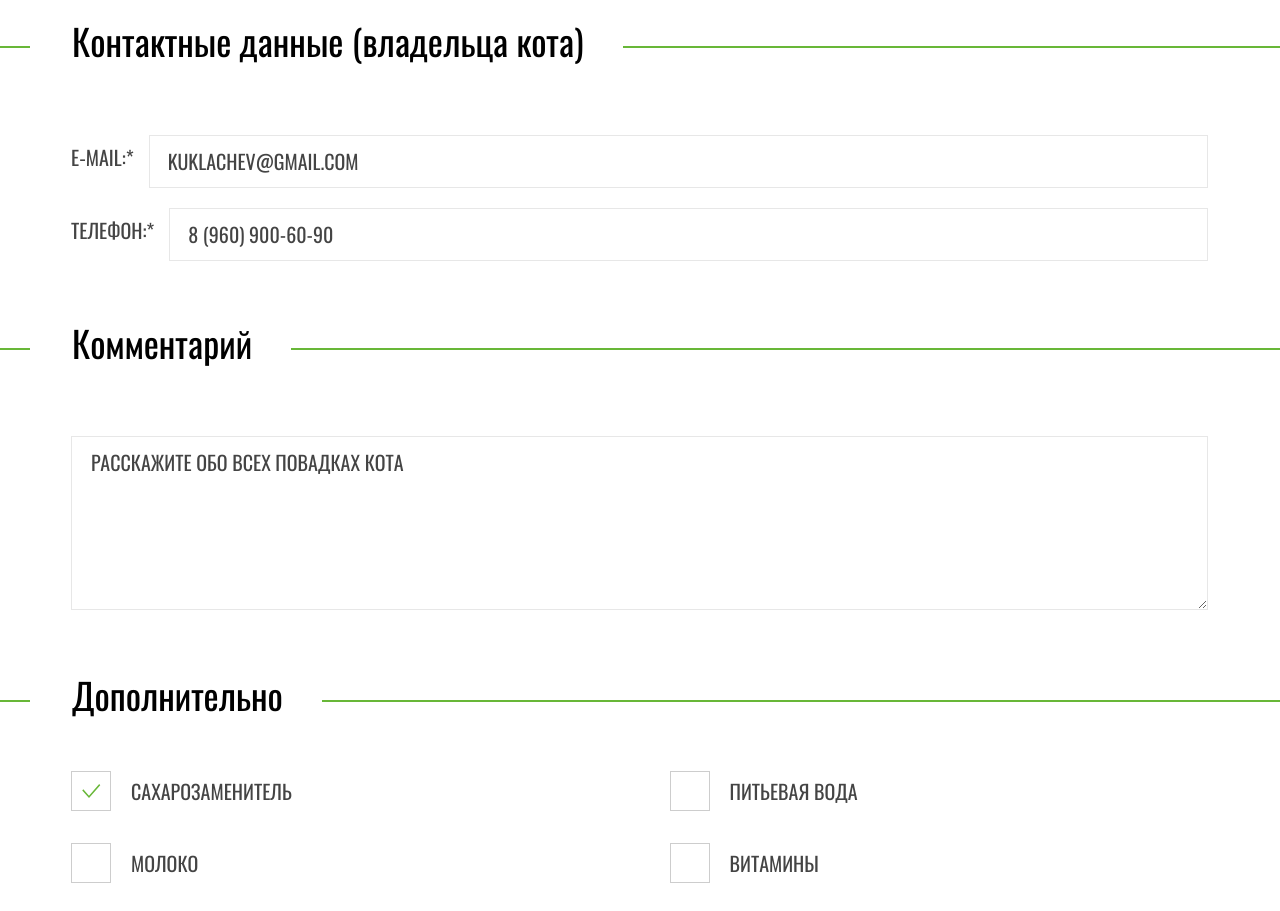
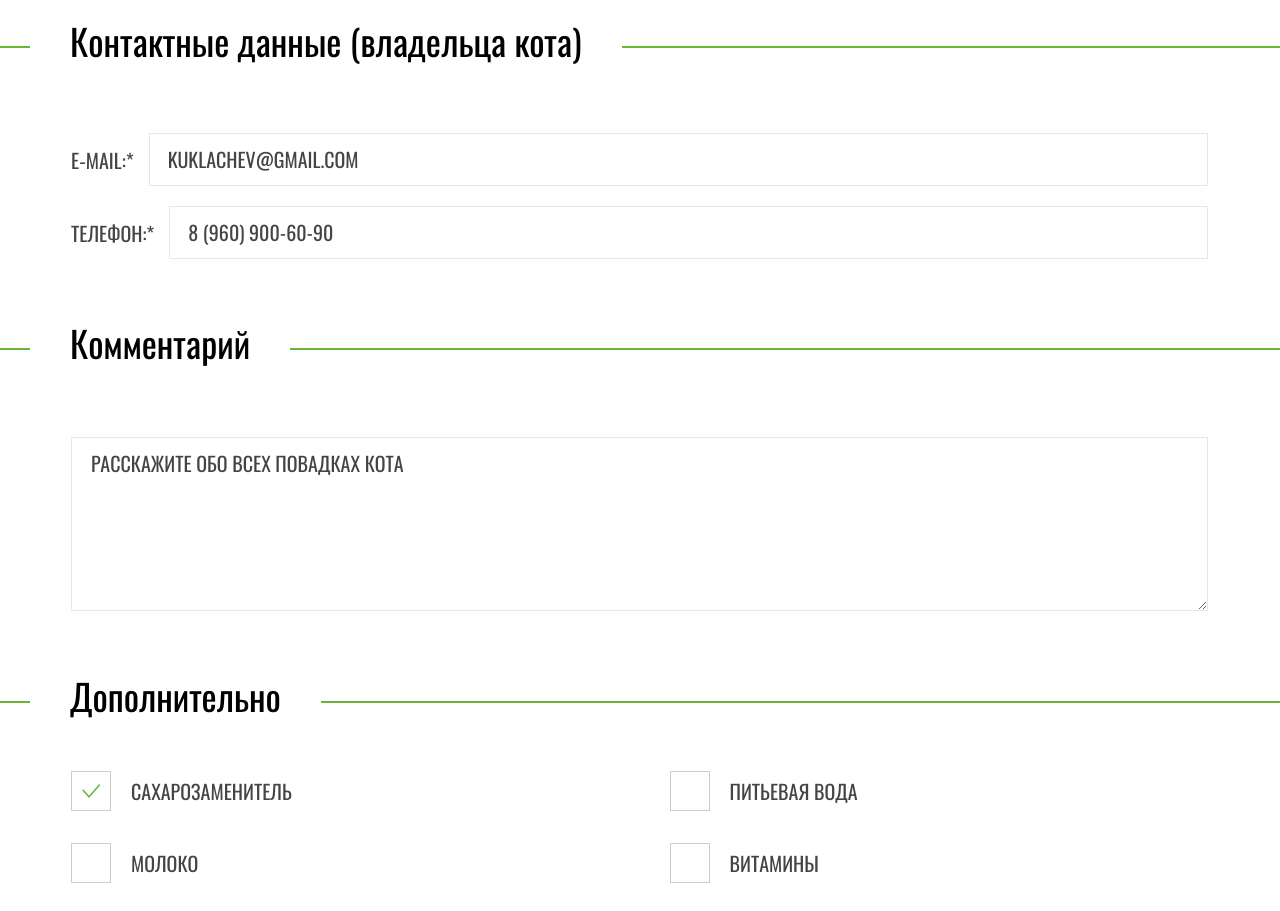
Before and after one commit to DariaKonik/335317-cat-energy-21, a website: page source/form.html in a window 1280 px wide. Shown: the part 900-1811 px from the top of the page. Drawn offline with nearby package versions, Linux system fonts and the light colour scheme; files that its build step writes are made by us from their sources.

Commit message:
fullpages

```diff
--- a/source/form.html
+++ b/source/form.html
@@ -73,7 +73,12 @@
           </ul>
         </fieldset>
         <section class="program-form_section">
-          <h3 class="program-form__title section-title section-title--form-page section-title--contacts container"><span class="section-title__text">Контактные&nbsp;данные (владельца кота)</span></h3>
+          <header class="program-form__title section-title section-title--form-page section-title--contacts">
+            <div class="container">
+              <h3 class="section-title__title">
+                <span class="section-title__text">Контактные&nbsp;данные (владельца кота)</span>
+            </h3>
+          </header>
           <fieldset class="program-form__item program-form-contacts container">
             <ul class="program-form__list">
               <li class="program-form__option">
@@ -98,14 +103,26 @@
           </fieldset>
         </section>
         <section class="program-form__section">
-          <h3 class="program-form__title section-title section-title--form-page container"><span class="section-title__text">Комментарий</span></h3>
+          <header class="program-form__title section-title section-title--form-page">
+            <div class="container">
+              <h3 class="section-title__title">
+                <span class="section-title__text">Комментарий</span>
+              </h3>
+            </div>
+          </header>
           <fieldset class="program-form__item program-form-comment container">
             <label class="visually-hidden" for="comment">Оставьте комментарий</label>
             <textarea class="program-form__input program-form__input--comment" id="comment" name="comment" placeholder="Расскажите обо всех повадках кота"></textarea>
           </fieldset>
         </section>
         <section class="program-form__section">
-          <h3 class="program-form__title section-title section-title--form-page section-title section-title--extra container"><span class="section-title__text">Дополнительно</span></h3>
+          <header class="program-form__title section-title section-title--form-page section-title section-title--extra">
+            <div class="container">
+              <h3 class="section-title__title">
+                <span class="section-title__text">Дополнительно</span>
+              </h3>
+            </div>
+          </header>
           <fieldset class="program-form__item program-extra container">
             <ul class="program-form__list program-extra__list">
               <li class="program-form__option">
--- a/source/sass/blocks/catalog/catalog.scss
+++ b/source/sass/blocks/catalog/catalog.scss
@@ -2,12 +2,12 @@
   padding: 41px 0 0 0;
 
   @media (min-width: $tablet-width) {
-    margin-bottom: 75px;
+    margin-bottom: 70px;
     padding: 85px 29px 0 30px;
   }
 
   @media (min-width: $desktop-width) {
-    margin-bottom: 83px;
+    margin-bottom: 78px;
     padding: 93px 110px 0 110px;
   }
 }
--- a/source/sass/blocks/page-footer/page-footer.scss
+++ b/source/sass/blocks/page-footer/page-footer.scss
@@ -24,7 +24,7 @@
   }
 
   @media (min-width: $desktop-width) {
-    padding: 59px  110px 58px  110px;
+    padding: 58px  110px 58px  110px;
     box-sizing: border-box;
   }
 }
--- a/source/sass/blocks/program-form-comment/program-form-comment.scss
+++ b/source/sass/blocks/program-form-comment/program-form-comment.scss
@@ -1,5 +1,5 @@
 .program-form-comment {
-  margin-bottom: 23px;
+  margin-bottom: 20px;
   padding: $min-page-padding;
 
   @media (min-width: $tablet-width) {
@@ -8,7 +8,6 @@
   }
 
   @media (min-width: $desktop-width) {
-    margin-bottom: 61px;
     padding: $desktop-min-padding-double;
   }
 }
--- a/source/sass/blocks/program-form-contacts/program-form-contacts.scss
+++ b/source/sass/blocks/program-form-contacts/program-form-contacts.scss
@@ -2,11 +2,11 @@
   margin-bottom: 23px;
 
   @media (min-width: $tablet-width) {
-    margin-bottom: 64px;
+    margin-bottom: 66px;
   }
 
   @media (min-width: $desktop-width) {
-    margin-bottom: 67px;
+    margin-bottom: 68px;
   }
 }
 
--- a/source/sass/blocks/program-form/program-form.scss
+++ b/source/sass/blocks/program-form/program-form.scss
@@ -16,7 +16,7 @@
   @include list-style-blocks;
   display: flex;
   flex-direction: column;
-  padding: $min-page-padding;
+  padding: 0 20px 0 18px;
 
   @media (min-width: $tablet-width) {
     padding: 0;
@@ -36,8 +36,14 @@
   }
 }
 
+.program-form__list--program-name .program-form__label {
+  @media (max-width: $mobile-width-only) {
+    margin-right: 15px;
+  }
+}
+
 .program-form__list--filter {
-  padding: 29px 20px 24px 21px;
+  padding: 29px 20px 24px 19px;
   border-top: 1px solid $simple-line-color;
   border-bottom: 1px solid $simple-line-color;
   box-sizing: border-box;
@@ -135,7 +141,7 @@
 .program-form__input--comment {
   min-height: 150px;
   width: 100%;
-  padding: 10px 12px 10px 13px;
+  padding: 10px 12px 10px 10px;
   resize: vertical;
 
   @media (min-width: $tablet-width) {
@@ -156,7 +162,9 @@
 
 .program-form__label--email,
 .program-form__label--phone {
-  margin-bottom: 10px;
+  @media (max-width: $mobile-width-only) {
+    margin-bottom: 10px;
+  }
 }
 
 .program-form__input-radio + label {
@@ -342,6 +350,7 @@
   }
 
   @media (min-width: $desktop-width) {
+    margin-top: 14px;
     margin-left: 82px;
   }
 }
--- a/source/sass/blocks/program-name-and-program/program-name-and-program.scss
+++ b/source/sass/blocks/program-name-and-program/program-name-and-program.scss
@@ -9,6 +9,6 @@
     display: grid;
     grid-template-columns: 1fr 1fr;
     gap: 80px;
-    margin-bottom: 69px;
+    margin-bottom: 68px;
   }
 }
--- a/source/sass/blocks/section-title/section-title.scss
+++ b/source/sass/blocks/section-title/section-title.scss
@@ -4,27 +4,13 @@
 
 .section-title {
   position: relative;
+  width: 100%;
+  box-sizing: border-box;
   margin-top: 0;
-  margin-bottom: 10px;
-  padding-left: 20px;
-  width: 100%;
-  font-weight: 400;
-  font-size: 24px;
-  line-height: 26px;
-  font-family: "Oswald", "Arial", sans-serif;
-  color: $basic-black;
-  box-sizing: border-box;
+  margin-bottom: 5px;
 
   @media (min-width: $tablet-width) {
-    margin-bottom: 86px;
-    font-size: 36px;
-    line-height: 36px;
-    padding-left: 30px;
-  }
-
-  @media (min-width: $desktop-width) {
-    margin-top: 0;
-    padding-left: 110px;
+    margin-bottom: 78px;
   }
 
   &::after {
@@ -53,17 +39,17 @@
   margin-top: 25px;
 
   @media (min-width: $desktop-width) {
-    margin-bottom: 86px;
+    margin-bottom: 78px;
     margin-top: 0;
   }
 
   &::after {
     @media (min-width: $tablet-width) {
-      top: 16px;
+      top: 22px;
     }
 
     @media (min-width: $desktop-width) {
-      top: 17px;
+      top: 20px;
     }
   }
 }
@@ -73,17 +59,24 @@
   position: relative;
   left: -20px;
   z-index: 1;
-  padding: 0 22px 0 20px;
+  padding: 0 22px 0 40px;
+  font-weight: 400;
+  font-size: 24px;
+  line-height: 26px;
+  font-family: "Oswald", "Arial", sans-serif;
+  color: $basic-black;
   background-color: $basic-white;
 
   @media (min-width: $tablet-width) {
     left: 0;
-    padding: 0 39px 0 42px;
+    margin-left: 30px;
+    padding: 0 40px 0 40px;
+    font-size: 36px;
+    line-height: 36px;
   }
 
   @media (min-width: $desktop-width) {
-    left: -40px;
-    padding: 0 40px 0 40px;
+    margin-left: 70px;
   }
 }
 
@@ -101,19 +94,15 @@
   margin-bottom: 35px;
 
   @media (min-width: $tablet-width) {
-    margin-bottom: 75px;
+    margin-bottom: 72px;
   }
 }
 
 .section-title--extra {
-  margin-bottom: 38px;
+  margin-bottom: 40px;
 
   @media (min-width: $tablet-width) {
-    margin-bottom: 63px;
-  }
-
-  @media (min-width: $desktop-width) {
-    margin-bottom: 61px;
+    margin-bottom: 58px;
   }
 }
 
@@ -121,7 +110,7 @@
   margin-bottom: 35px;
 
   @media (min-width: $tablet-width) {
-    margin-bottom: 76px;
+    margin-bottom: 70px;
   }
 }
 
@@ -139,3 +128,8 @@
     }
   }
 }
+
+.section-title__title {
+  margin-top: 0;
+  margin-bottom: 0;
+}
```
Also changed, not shown: source/catalog.html (+7 -1 lines).
